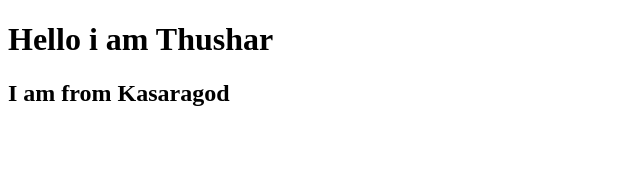
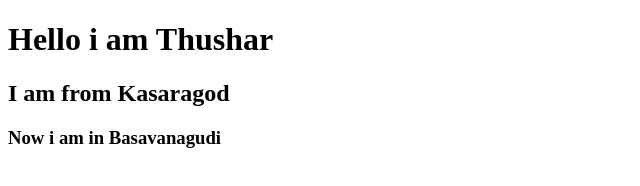
Before and after one commit to thushar-p/git-course, a plain HTML site: page home.html in a window 1280 px wide. Shown: the whole page, without its empty margins (0-640 px from the left). Drawn offline with Linux system fonts and the light colour scheme.

Commit message:
Added my current place in home.html

```diff
--- a/home.html
+++ b/home.html
@@ -8,5 +8,6 @@
 <body>
   <h1>Hello i am Thushar</h1>
   <h2>I am from Kasaragod</h2>
+  <h3>Now i am in Basavanagudi</h3>
 </body>
 </html>
```
